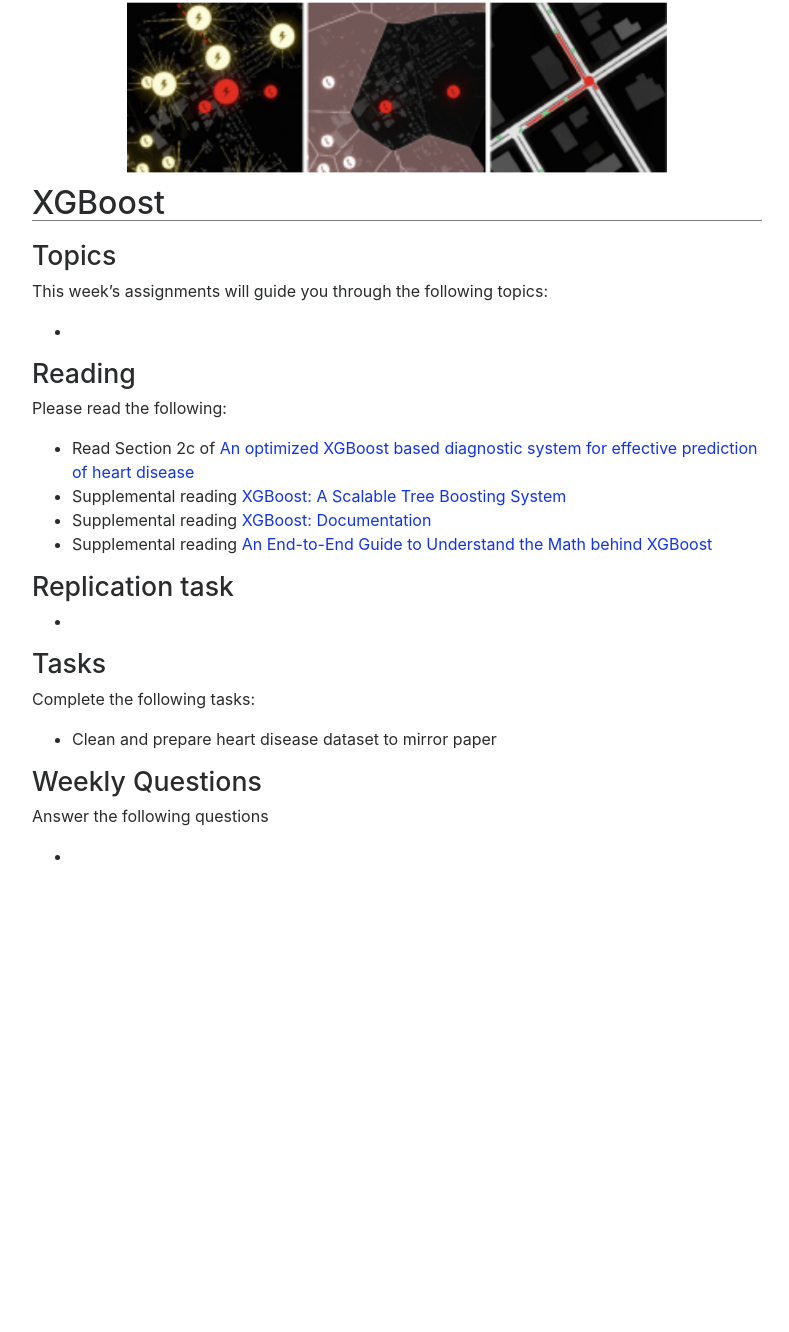
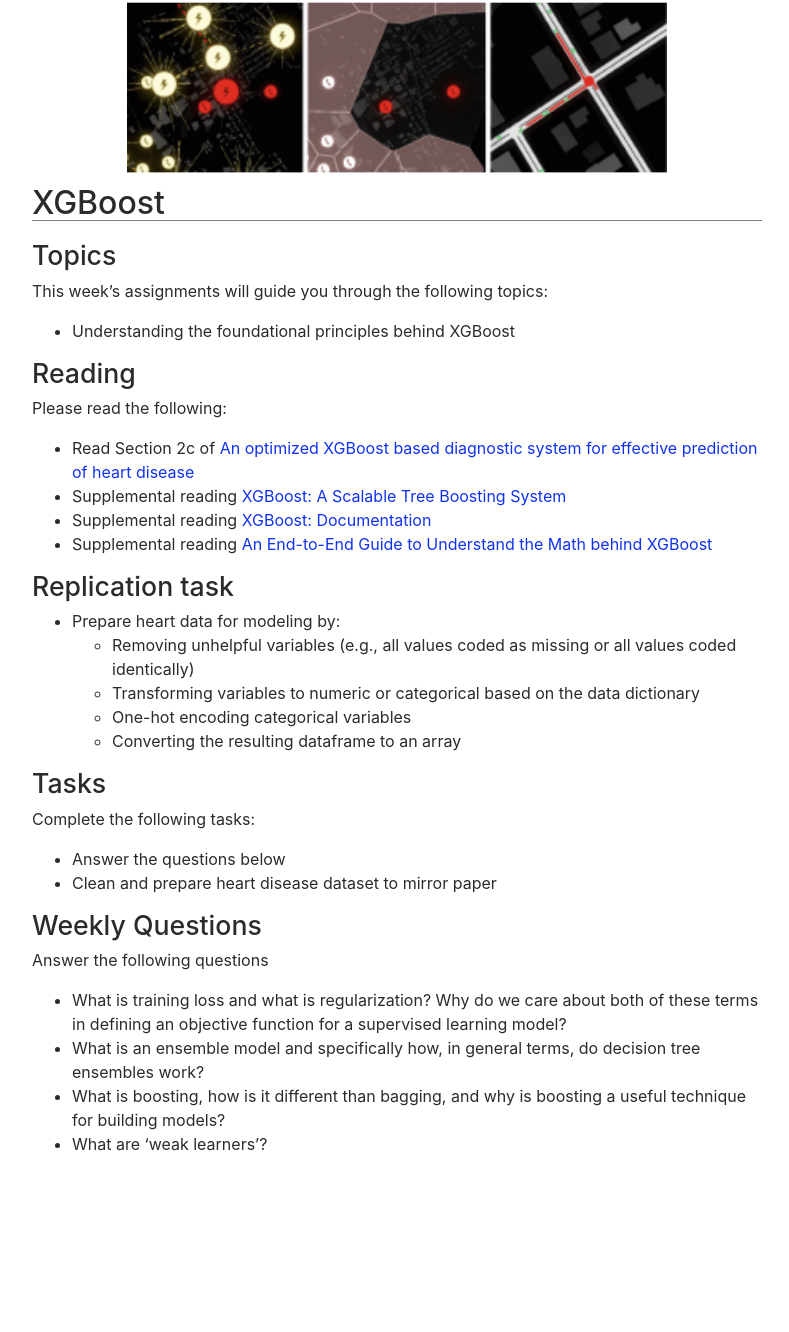
Before and after one commit to ACloninger/capstone-deloitte-travel-models, a Jekyll site: the page built from weeks/04-XGBoost.md, in a window 1280 px wide. Shown: the whole page, without its empty margins (243-1032 px from the left). Built offline with Jekyll 4.4.1, drawn with Linux system fonts in a browser that asks for light colours; nearby versions of some CDN libraries; before the commit the page ends 1044 px from its top, so only the background shows below that.

Commit message:
Updated Week 4

```diff
--- a/weeks/04-XGBoost.md
+++ b/weeks/04-XGBoost.md
@@ -9,7 +9,7 @@ doodle: /doodle.png
 
 This week's assignments will guide you through the following topics:
 
-*
+* Understanding the foundational principles behind XGBoost
 
 ## Reading
 
@@ -22,12 +22,17 @@ Please read the following:
 
 ## Replication task
 
-*
+* Prepare heart data for modeling by:
+	* Removing unhelpful variables (e.g., all values coded as missing or all values coded identically)
+	* Transforming variables to numeric or categorical based on the data dictionary
+	* One-hot encoding categorical variables
+	* Converting the resulting dataframe to an array
 
 ## Tasks
 
 Complete the following tasks:
 
+* Answer the questions below
 * Clean and prepare heart disease dataset to mirror paper
 
 
@@ -35,4 +40,7 @@ Complete the following tasks:
 
 Answer the following questions
 
-*
+* What is training loss and what is regularization? Why do we care about both of these terms in defining an objective function for a supervised learning model?
+* What is an ensemble model and specifically how, in general terms, do decision tree ensembles work?
+* What is boosting, how is it different than bagging, and why is boosting a useful technique for building models?
+* What are 'weak learners'?
```
